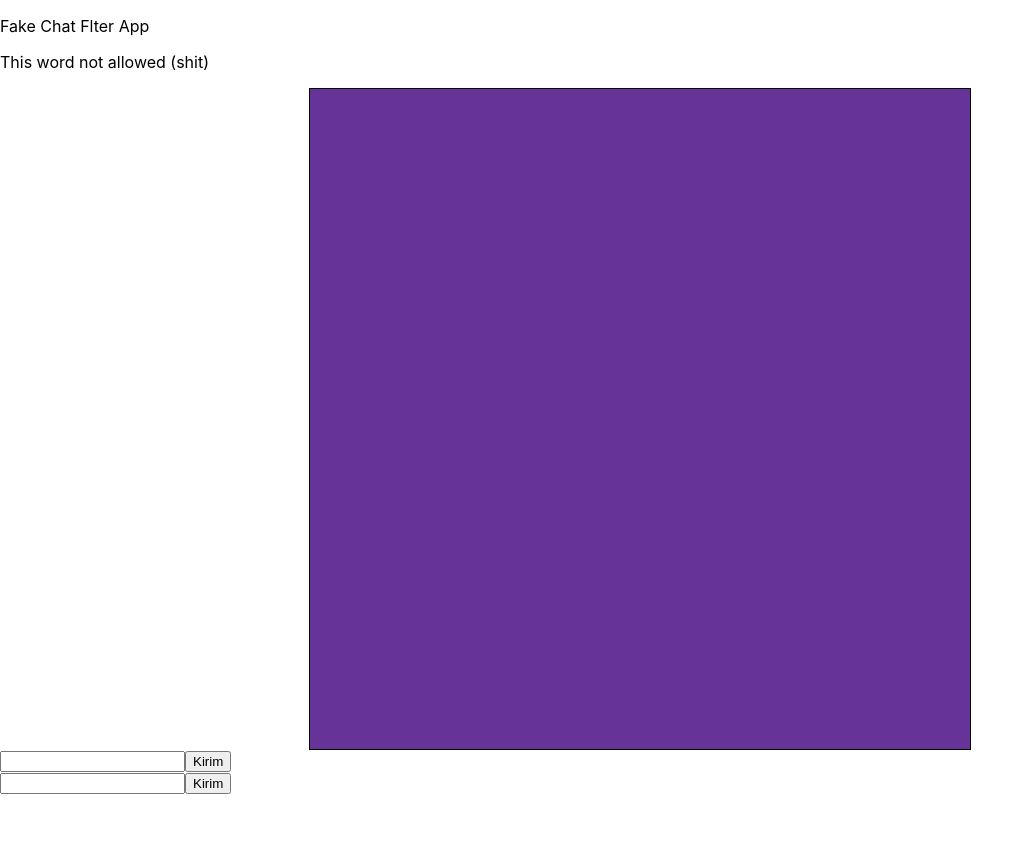
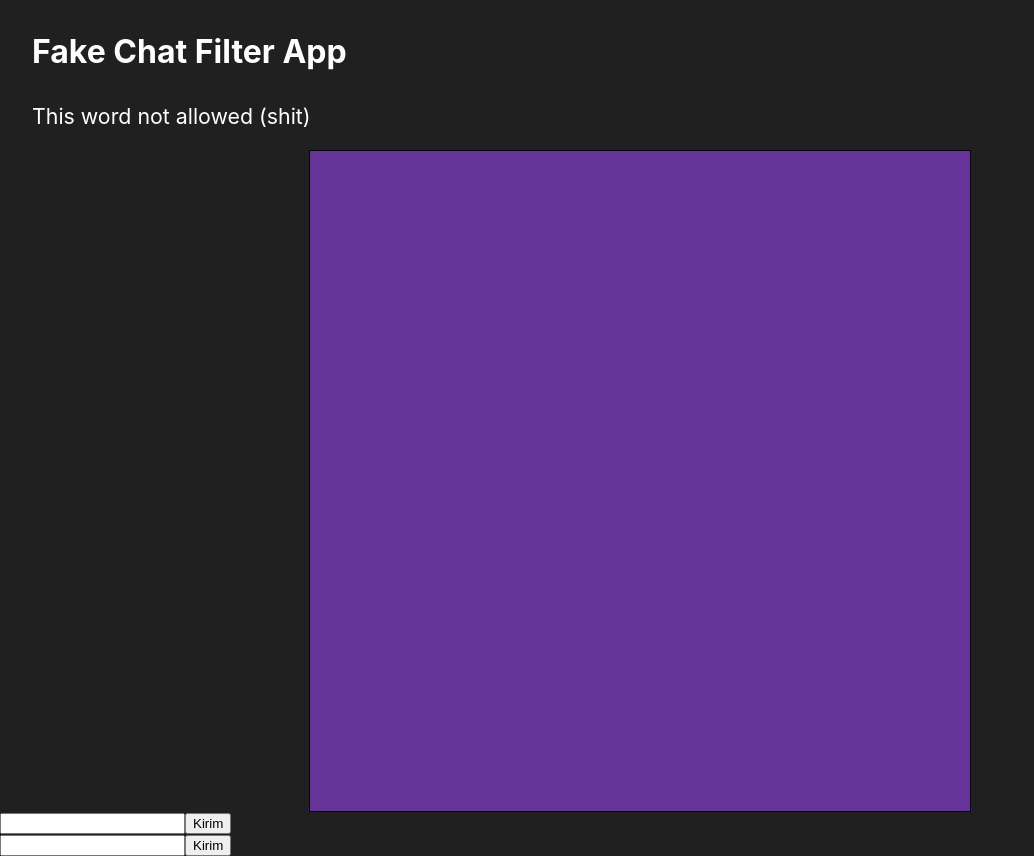
Before and after one commit to Dime07/TUGAS_M3_RPLBK, a React (Create React App) app: page / in a window 1280 px wide. Shown: the whole page, without its empty margins (0-1034 px from the left). Before the commit the page ends 800 px from the top, so only its background shows below. Built offline with nearby package versions, Linux system fonts and the light colour scheme.

Commit message:
styling background and title, and center left input

```diff
--- a/src/App.js
+++ b/src/App.js
@@ -18,19 +18,40 @@ function App() {
     document.getElementById('input-right').value = ''
   }
 
+  const title = {
+    fontSize: '24pt',
+    color: 'white',
+    fontWeight: 'bold',
+    paddingLeft: '1em'
+  }
+
+  const subTitle = {
+    fontSize: '16pt',
+    color: 'white',
+    paddingLeft: '1.5em'
+  }
+
+  const leftInput = {
+    display: 'block',
+    marginLeft: 'auto',
+    marginRight: 'auto'
+  }
+
   return (
     <div>
-      <p>
-        Fake Chat Flter App
+      <p style={title}>
+        Fake Chat Filter App
       </p>
-      <p>
+      <p style={subTitle}>
         This word not allowed (shit)
       </p>
       <Main chat={chat}/>
       <div>
-        <div>
-          <input id="input-left" onChange={(e) => setLeftChat({message: e.target.value, type: 'left'})}/>
-          <button onClick={sendToLeft}>Kirim </button>
+        <div style={leftInput}>
+          <div style={leftInput}>
+            <input  id="input-left" onChange={(e) => setLeftChat({message: e.target.value, type: 'left'})}/>
+            <button onClick={sendToLeft}>Kirim </button>
+          </div>
         </div>
 
         <div>
--- a/src/index.css
+++ b/src/index.css
@@ -5,6 +5,7 @@ body {
     sans-serif;
   -webkit-font-smoothing: antialiased;
   -moz-osx-font-smoothing: grayscale;
+  background-color: rgb(32, 32, 32);
 }
 
 code {
```
